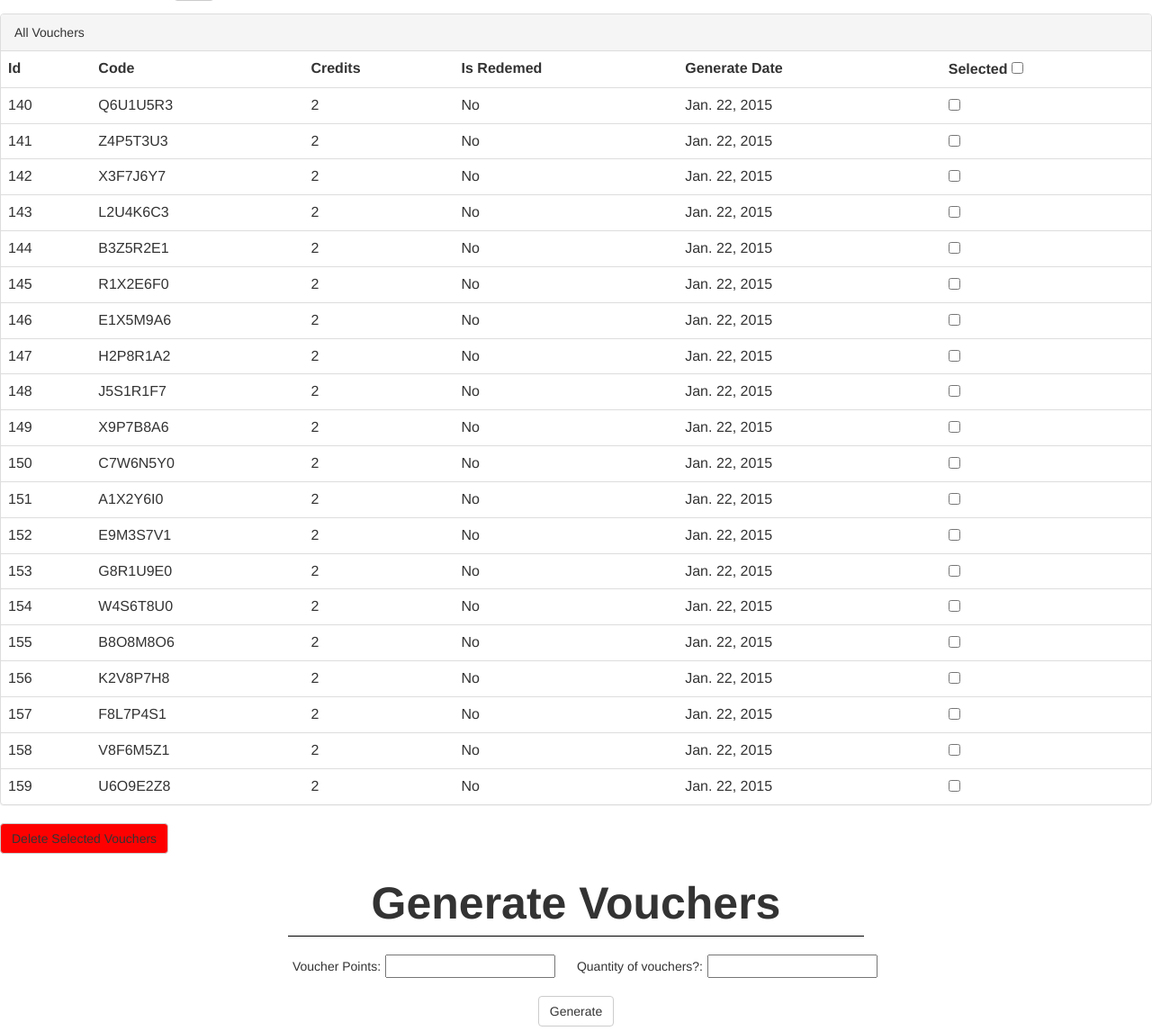
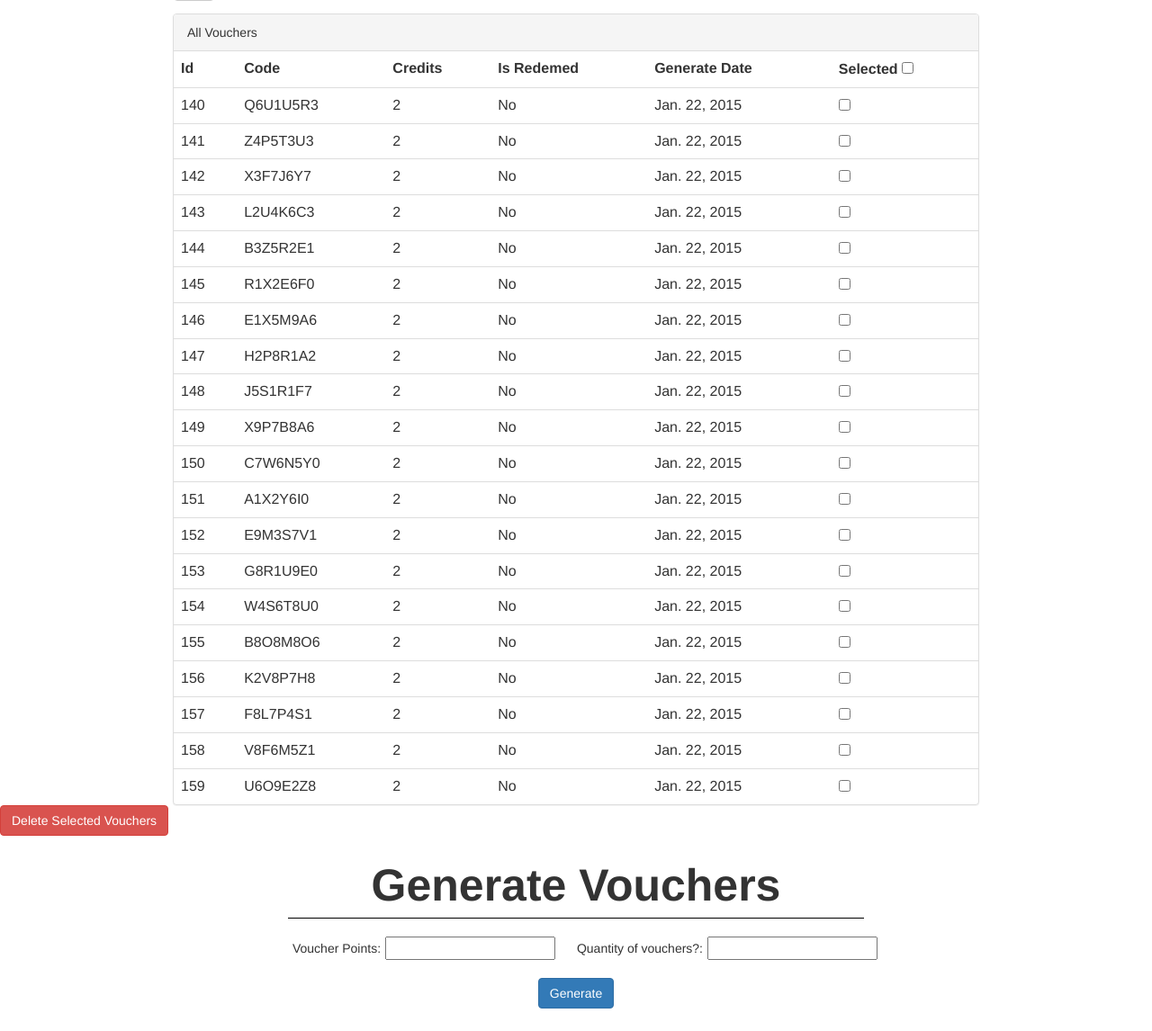
Before and after one commit to Little-Black/bnb, a Django app: template bnbvolunteer/volunteers/templates/volunteers/codeGenerator.html in a window 1280 px wide. Shown: the part 799-1945 px from the top of the page at 90% size. After the commit the page ends 1920 px from the top, so only its background shows below. Run offline with Django 3.2, Linux system fonts and the light colour scheme; the template is opened without the code that fills it: values that come from a table or form of the project are taken from there, others are empty; data comes from the database, SQL or seed files in the repository; both versions use the stored data as it was after the commit; some libraries are stand-ins or nearby versions.

```diff
--- a/bnbvolunteer/volunteers/static/volunteers/css/codeGenerator.css
+++ b/bnbvolunteer/volunteers/static/volunteers/css/codeGenerator.css
@@ -21,5 +21,10 @@
 	text-align: center;
 }
 .delete-btn{
-	background-color: red;
+	/*background-color: red;
+	color: white;*/
 }
+.vouchers-panel{
+	width: 70%;
+	margin: auto;
+}
--- a/bnbvolunteer/volunteers/templates/volunteers/codeGenerator.html
+++ b/bnbvolunteer/volunteers/templates/volunteers/codeGenerator.html
@@ -42,7 +42,7 @@
 </form>
 
 <form action="" method="post">{% csrf_token %}
-<div class="panel panel-default results">
+<div class="panel panel-default vouchers-panel">
     <div class="panel-heading">All Vouchers</div>
     <table class="table">
       <tr>
@@ -67,7 +67,7 @@
     {% endfor %}
 </table>
 </div>
-  <input type="submit" value="Delete Selected Vouchers" class="delete-btn btn btn-default">
+  <input type="submit" value="Delete Selected Vouchers" class="delete-btn btn btn-danger">
   </form>
 </form>
 
@@ -80,7 +80,7 @@
     <p class="how-many">Quantity of vouchers?:</p><input type="text" name="myInputs1">
 </div>
 <!-- <input type="button" class="btn btn-default create-more-btn" value="Create another type of voucher" onClick="addInput('dynamicInput');"> -->
-<input class="btn btn-default submit-btn" type="submit" value="Generate" />
+<input class="btn btn-primary submit-btn" type="submit" value="Generate" />
 </form>
 {% endblock tabcontent %}
 
```
Also changed, not shown: bnbvolunteer/db.sqlite3.
